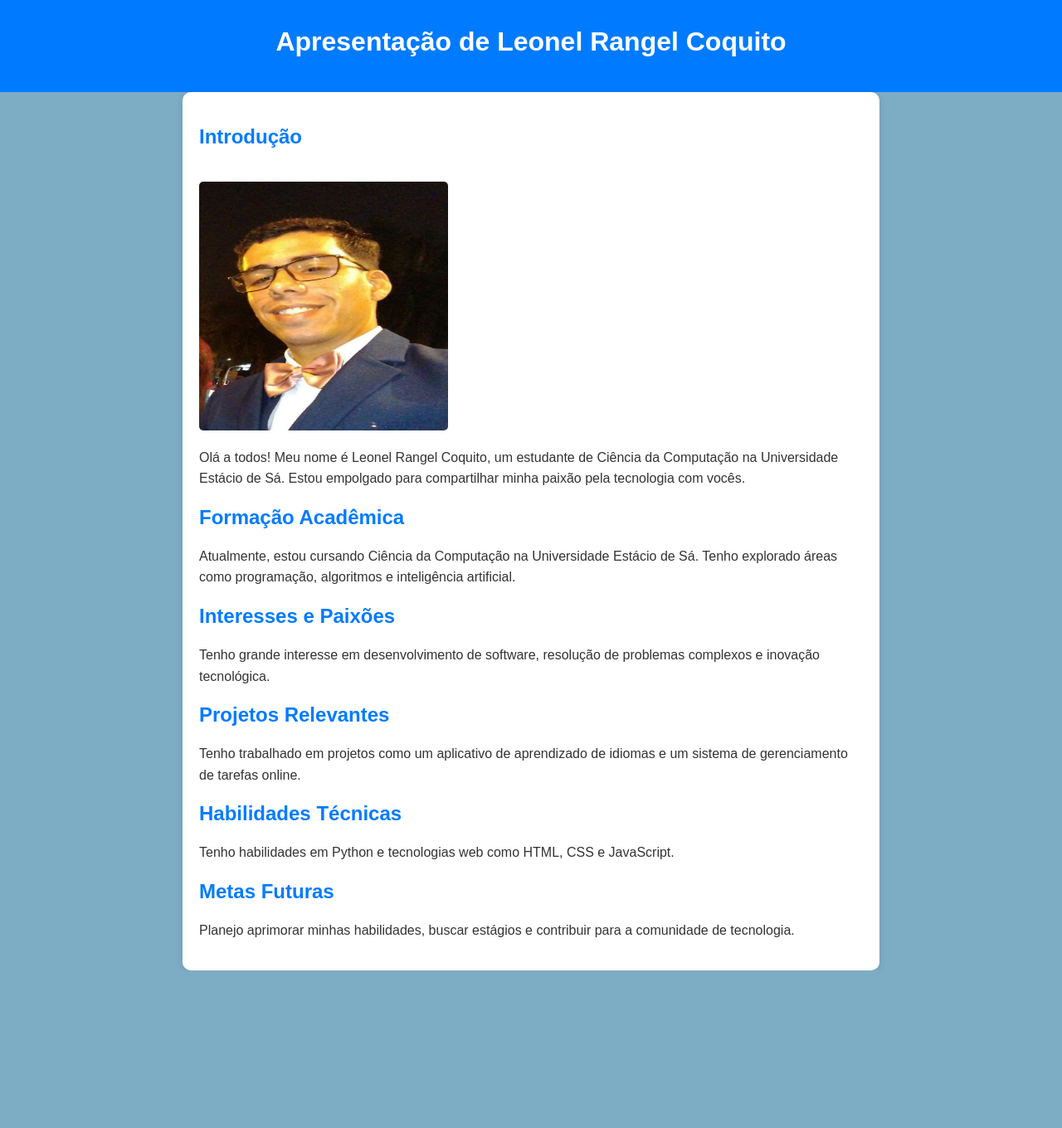
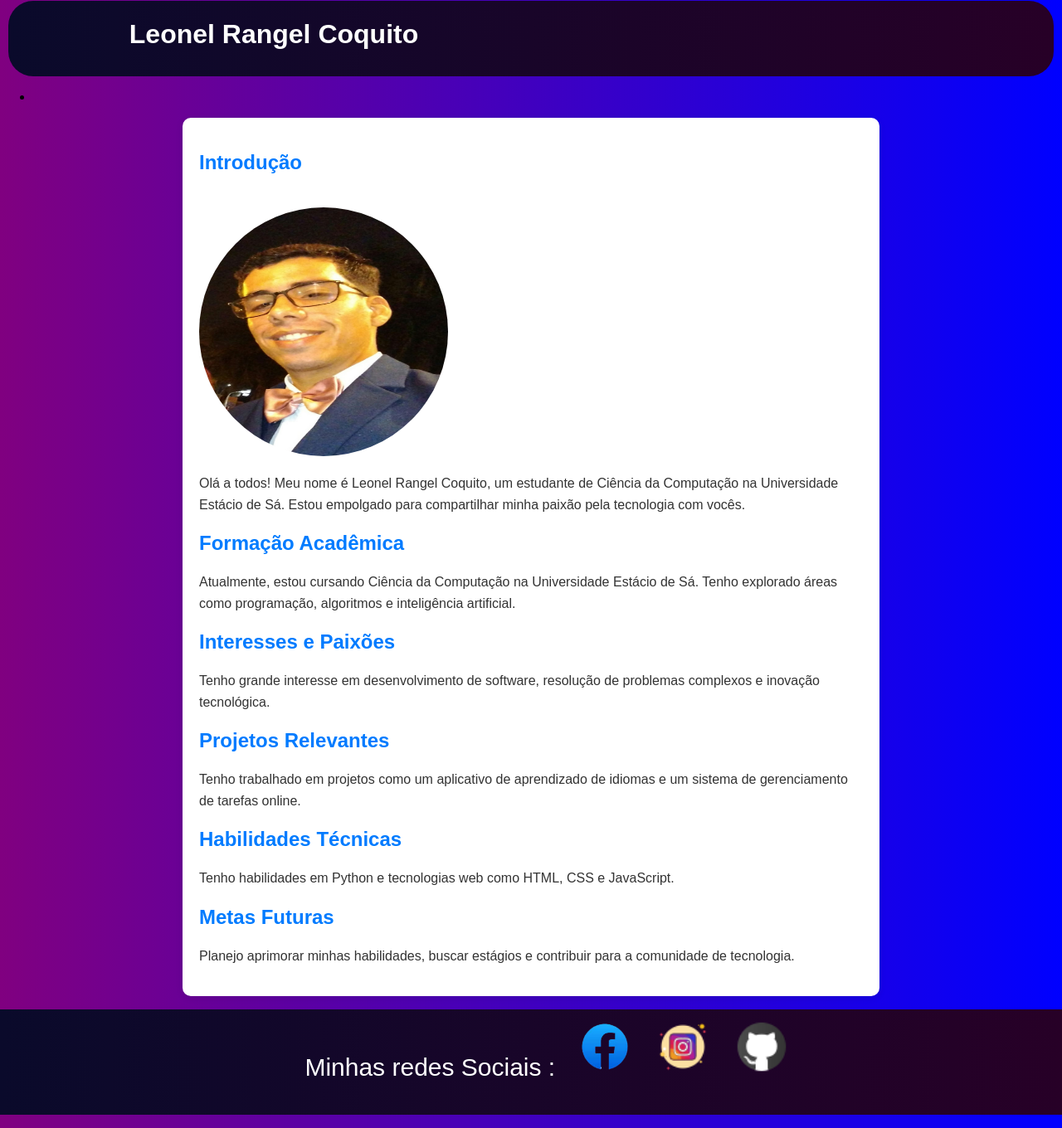
Before and after one commit to LeonelRangelCoquito/aboutme, a plain HTML site: page index.html in a window 1280 px wide. Shown: the part 9-1369 px from the top of the page at 83% size. Before the commit the page ends 1179 px from the top, so only its background shows below. Drawn offline with Linux system fonts and the light colour scheme.

Commit message:
version2.0

```diff
--- a/css/styles.css
+++ b/css/styles.css
@@ -1,15 +1,23 @@
+h1 {
+    width: 50%;
+    height: 10px;
+    color: white;
+}
 body {
     font-family: Arial, sans-serif;
     margin: 0;
     padding: 0;
-    background-color: rgb(124, 173, 196);
+    background: linear-gradient(to left, blue, purple);
 }
 
 header {
-    background-color: #007BFF;
-    color: white;
+    background: linear-gradient(to right, rgb(10, 10, 43), rgb(39, 0, 39));
     text-align: center;
-    padding: 20px;
+    padding: 1px 10px 70px 10px;
+    position: relative;
+    height: 20px;
+    margin: 10px 10px;
+    border-radius: 30px;
 }
 
 .container {
@@ -35,6 +43,22 @@ p {
 .container img {
     max-width: 100%;
     height: auto;
-    border-radius: 5px;
+    border-radius: 150px;
     margin-top: 20px;
 }
+footer {
+    text-align: left;
+    color: white;
+    background: linear-gradient(to right, rgb(10, 10, 43), rgb(39, 0, 39));
+    height: auto;
+}
+ul{
+    text-align: center;
+}
+.ulfooter li {
+        list-style-type: none;
+        position:relative;
+        display: inline-block;
+        padding: 10px;
+        font-size: 30px;
+}
--- a/index.html
+++ b/index.html
@@ -8,11 +8,16 @@
 </head>
 <body>
     <header>
-        <h1>Apresentação de Leonel Rangel Coquito</h1>
-    </header>
+        <h1>Leonel Rangel Coquito</h1>
+   </header>
+    <nav>
+        <ul>
+            <li></li>
+        </ul>
+    </nav>
     <div class="container">
         <h2>Introdução</h2>
-        <img src="47c221f1-d090-4874-8e59-4be117e6b4fa.jpg" alt="Minha Foto" style="width: 300px;height: 300px;">
+        <img src="img/myself.jpg" alt="Minha Foto" style="width: 300px;height: 300px;">
         <p>Olá a todos! Meu nome é Leonel Rangel Coquito, um estudante de Ciência da Computação na Universidade Estácio de Sá. Estou empolgado para compartilhar minha paixão pela tecnologia com vocês.</p>
 
         <h2>Formação Acadêmica</h2>
@@ -30,5 +35,19 @@
         <h2>Metas Futuras</h2>
         <p>Planejo aprimorar minhas habilidades, buscar estágios e contribuir para a comunidade de tecnologia.</p>
     </div>
+    <footer>
+        <ul class="ulfooter">
+            <li style="padding-bottom: 40px;">Minhas redes Sociais : </li>
+            <li><a href="https://www.facebook.com/leonelrc.rangelc/">
+                 <img src="img/facebook_icon_final.png" alt="icone do facebook" style="width: 70px; height: 70px;"></a></li>
+            <li><a href="https://www.instagram.com/leonelrangelcoquito/">
+                <img src="img/icons8-instagram-50.png" alt="Icone do instagram" style="width: 70px; height: 70px;">
+            </a></li>
+
+            <li><a href="https://github.com/LeonelRangelCoquito" >
+                <img src="img/icons8-github-48.png" alt="Icone do Github" style="width: 70px; height: 70px;">
+            </a></li>
+        </ul>
+    </footer>
 </body>
 </html>
```
Also changed, not shown: img/facebook_icon_final.png (added), img/icons8-github-48.png (added), img/icons8-instagram-50.png (added), img/myself.jpg (renamed from 47c221f1-d090-4874-8e59-4be117e6b4fa.jpg).
